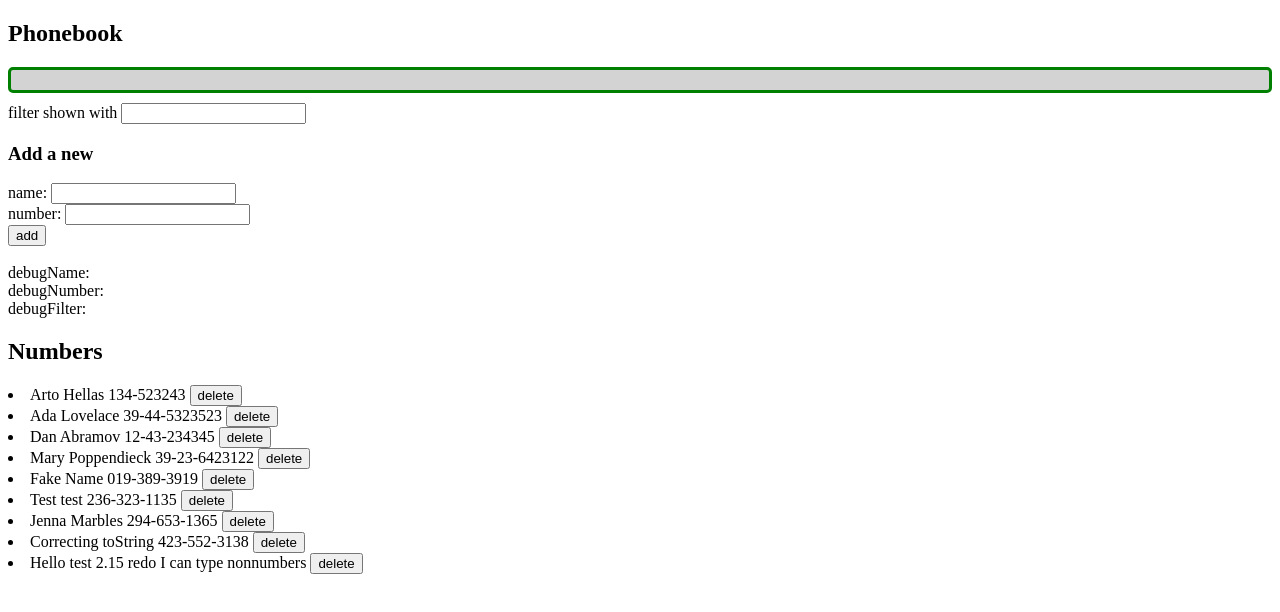
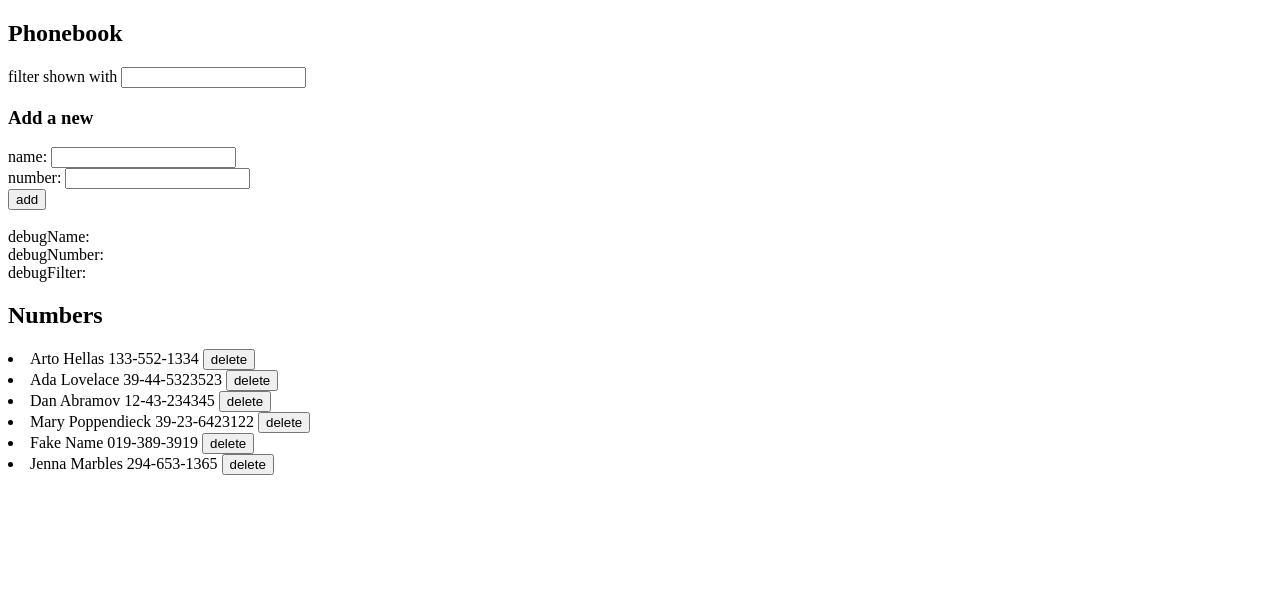
Before and after one commit to lowyelling/fullstackopen-exercises, a React (Vite) app in the folder part2/phonebook/: page / in a window 1280 px wide. Shown: the top 612 px of the page. Built offline with nearby package versions, Linux system fonts and the light colour scheme; data requests are answered from the project's data file.

Commit message:
Part 2.17: fixed Notification conditional render - didn't stage or commit on part2-2.17 branch

```diff
--- a/part2/phonebook/components/Notification.jsx
+++ b/part2/phonebook/components/Notification.jsx
@@ -1,5 +1,9 @@
-const Notification = ({ message }) => {
-  const notifStyle = {
+const Notification = ({ message, type }) => {
+  if (message === null ){
+    return null
+  }
+
+const baseStyle = {
   color: 'green',
   background: 'lightgrey',
   fontSize: '20px',
@@ -9,6 +13,12 @@ const Notification = ({ message }) => {
   marginBottom: '10px'
 }
 
+const colorStyle = type === 'error'
+  ? { color: 'red'}
+  : { color: 'green'}
+
+const notifStyle = {...baseStyle, ...colorStyle}
+
 return (
   <div style={notifStyle}>
       {message}
--- a/part2/phonebook/db.json
+++ b/part2/phonebook/db.json
@@ -2,7 +2,7 @@
   "persons": [
     {
       "name": "Arto Hellas",
-      "number": "134-523243",
+      "number": "133-552-1334",
       "id": "1"
     },
     {
@@ -26,24 +26,9 @@
       "number": "019-389-3919"
     },
     {
-      "id": "6",
-      "name": "Test test",
-      "number": "236-323-1135"
-    },
-    {
       "id": "7",
       "name": "Jenna Marbles",
       "number": "294-653-1365"
-    },
-    {
-      "id": "8",
-      "name": "Correcting toString",
-      "number": "423-552-3138"
-    },
-    {
-      "id": "9",
-      "name": "Hello test 2.15 redo",
-      "number": "I can type nonnumbers"
     }
   ]
 }
```
Lines whose indentation alone changed are shown as unchanged.
